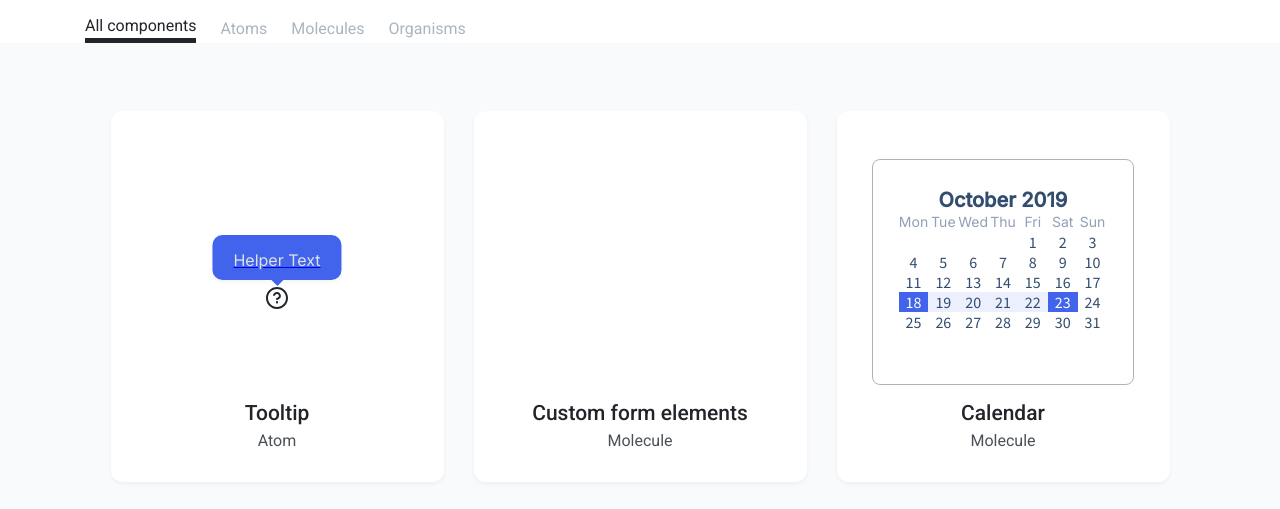
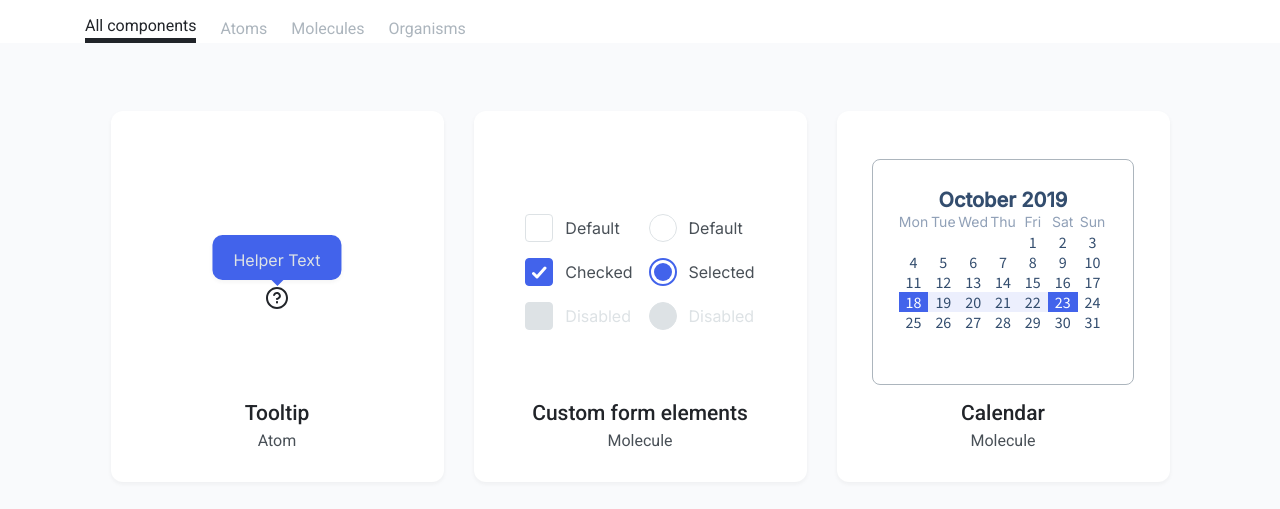
Before and after one commit to tinatimkova/htmlcss-20231027_tinaatimkovaa, a website: page index.html in a window 1280 px wide. Shown: the part 192-701 px from the top of the page. Drawn offline with Linux system fonts and the light colour scheme.

Commit message:
finished preview card for form elements

```diff
--- a/assets/css/main.css
+++ b/assets/css/main.css
@@ -8,6 +8,7 @@
 @import '../../components/tabs/tabs.css';
 @import '../../components/page/page.css';
 @import '../../components/preview/preview.css';
+@import '../../components/form/form.css';
 @import '../../components/footer/footer.css';
 @import '../../components/container/container.css';
 @import '../../components/card/card.css';
@@ -17,6 +18,8 @@
 @import '../../components/logo/logo.css';
 @import '../../07-lection5/03-toggler/toggler.css';
 @import '../../05-lection3/01-tooltip/tooltip.css';
+@import '../../07-lection5/01-checkbox/checkbox.css';
+@import '../../07-lection5/02-radio/radio.css';
 @import '../../06-lection4/01-avatar/avatar.css';
 @import '../../05-lection3/03-calendar/calendar.css';
 
--- a/components/card/card.css
+++ b/components/card/card.css
@@ -32,4 +32,5 @@
 
 .card__link {
     height: 100%;
+    text-decoration: none;
 }
--- /dev/null
+++ b/components/form/form.css
@@ -0,0 +1,7 @@
+.form {
+    display: grid;
+    grid-template-columns: repeat(2, auto);
+    grid-template-rows: repeat(3, auto);
+    grid-auto-flow: column;
+    grid-gap: 1rem;
+}
--- a/index.html
+++ b/index.html
@@ -56,7 +56,65 @@
                         <div class="card__category">Atom</div>
                     </div>
                     <div class="card preview__card molecules">
-                        <div class="card__body"><a href="#" class="card__link"></a></div>
+                        <a href="./07-lection5/01-checkbox/index.html" class="card__link">
+                        <div class="card__body">
+                            <form class="form">
+                                <label class='checkbox'>
+                                    <input type='checkbox' class='checkbox__input'>
+                                    <div class='checkbox__state'>
+                                      <div class='checkbox__control'>
+                                        <div class='checkbox__shadow'></div>
+                                        <svg class='checkbox__icon'>
+                                            <use href="../../assets/images/sprite.svg#checkbox"></use>
+                                        </svg>
+                                      </div>
+                                      <div class='checkbox__label'>Default</div>
+                                    </div>
+                                  </label>
+                                  <label class='checkbox'>
+                                    <input type='checkbox' class='checkbox__input' checked>
+                                    <div class='checkbox__state'>
+                                      <div class='checkbox__control'>
+                                        <div class='checkbox__shadow'></div>
+                                        <svg class='checkbox__icon'>
+                                            <use href="../../assets/images/sprite.svg#checkbox"></use>
+                                        </svg>
+                                      </div>
+                                      <div class='checkbox__label'>Checked</div>
+                                    </div>
+                                  </label>
+                                  <label class='checkbox'>
+                                    <input type='checkbox' class='checkbox__input' disabled>
+                                    <div class='checkbox__state'>
+                                      <div class='checkbox__control'>
+                                      </div>
+                                      <div class='checkbox__label'>Disabled</div>
+                                      </div>
+                                    </label>
+                                    <label class='radio'>
+                                        <input type='radio' name='radio' class='radio__input'>
+                                          <div class='radio__state'>
+                                            <div class='radio__control'></div>
+                                            <div class='radio__label'>Default</div>
+                                          </div>
+                                      </label>
+                                      <label class='radio'>
+                                        <input type='radio' name='radio' class='radio__input' checked>
+                                          <div class='radio__state'>
+                                            <div class='radio__control'></div>
+                                            <div class='radio__label'>Selected</div>
+                                          </div>
+                                      </label>
+                                      <label class='radio'>
+                                        <input type='radio' name='radio' class='radio__input' disabled>
+                                          <div class='radio__state'>
+                                            <div class='radio__control'></div>
+                                            <div class='radio__label'>Disabled</div>
+                                          </div>
+                                      </label>
+                            </form>
+                        </div>
+                        </a>
                         <h4 class="card__title">Custom form elements</h4>
                         <div class="card__category">Molecule</div>
                     </div>
```
